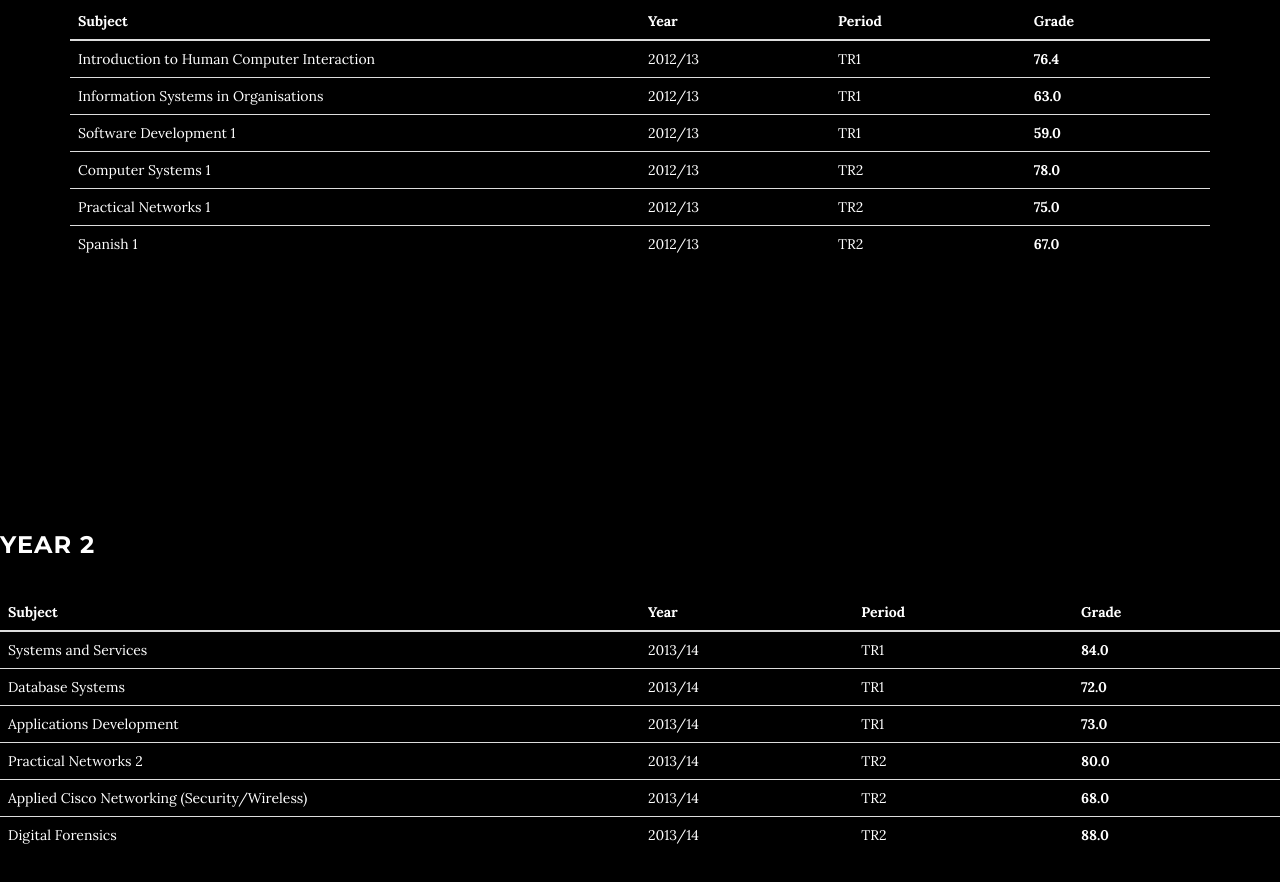
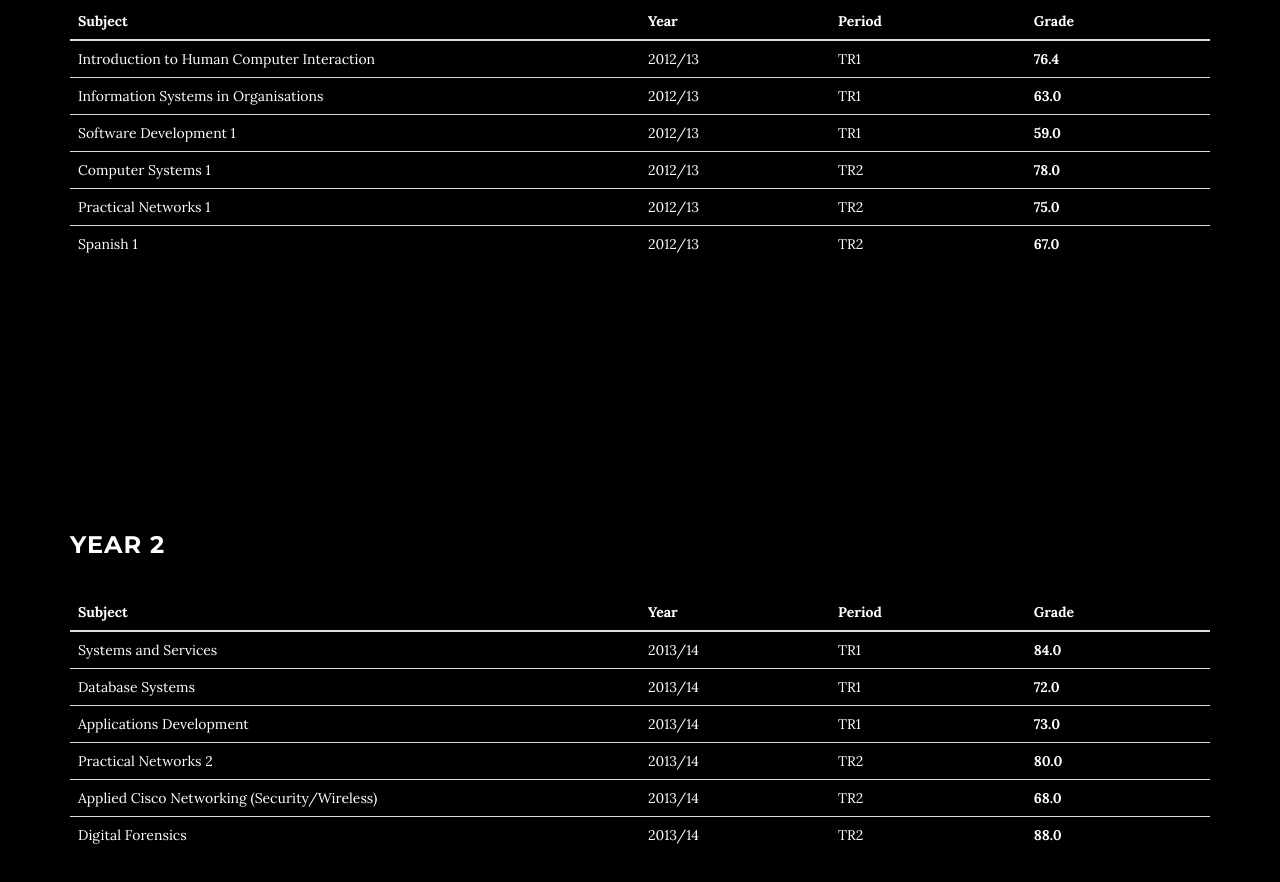
Before and after one commit to samyool/samyool.github.io, a website: page employment.html in a window 1280 px wide. Shown: the part 308-1190 px from the top of the page. Drawn offline with nearby package versions, Linux system fonts and the light colour scheme; some packages are replaced by stand-ins of ours.

Commit message:
Updated Employment

```diff
--- a/employment.html
+++ b/employment.html
@@ -122,9 +122,9 @@
     </section>
 
     <!-- Year 2 Section -->
-    <section id="Year 2" class="content-section text-left">
-  <h3>Year 2</h3>
-  <table class="table">
+    <section id="Year 2" class="container content-section text-left">
+    <h3>Year 2</h3>
+    <table class="table">
     <thead>
       <tr>
         <th>Subject</th>
```
